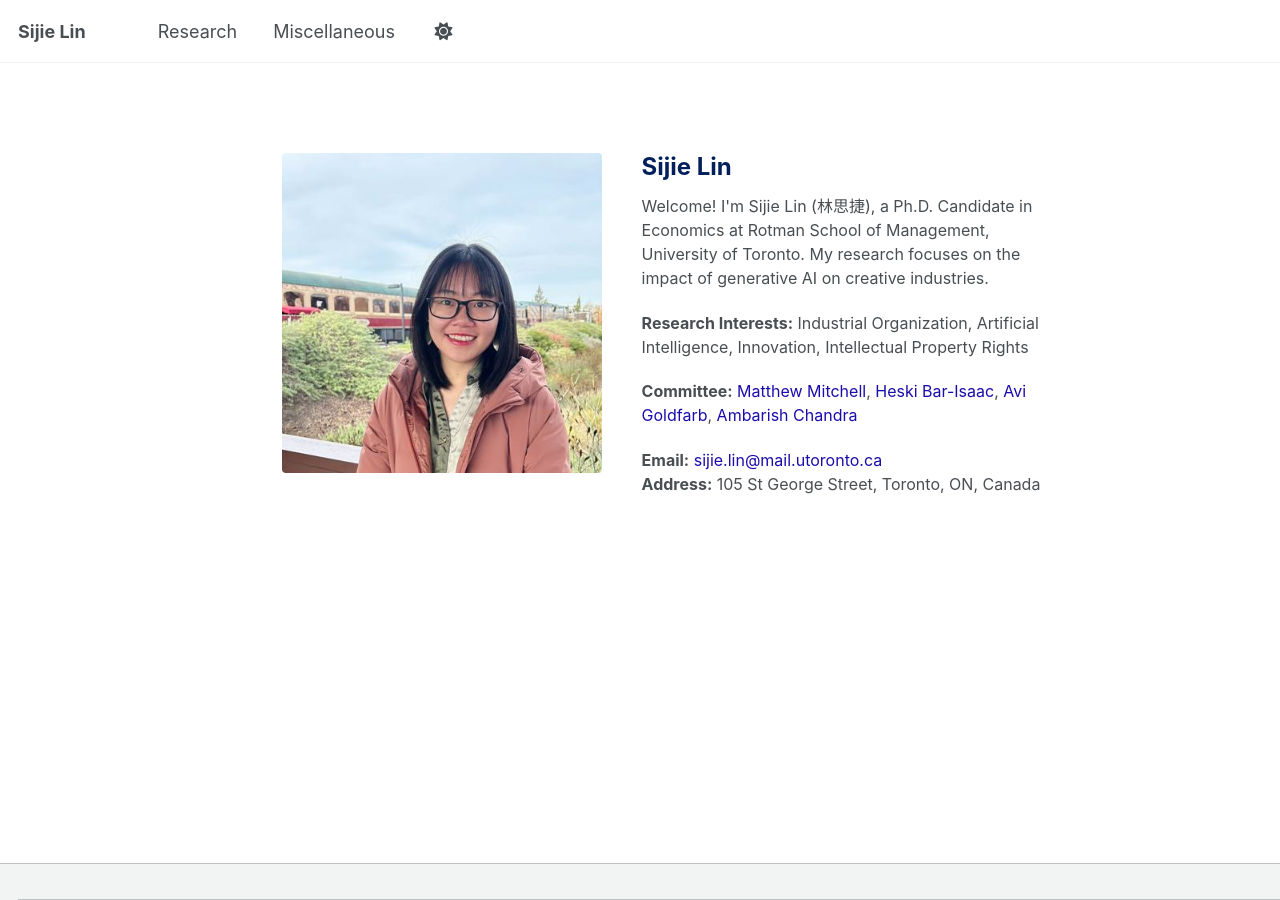
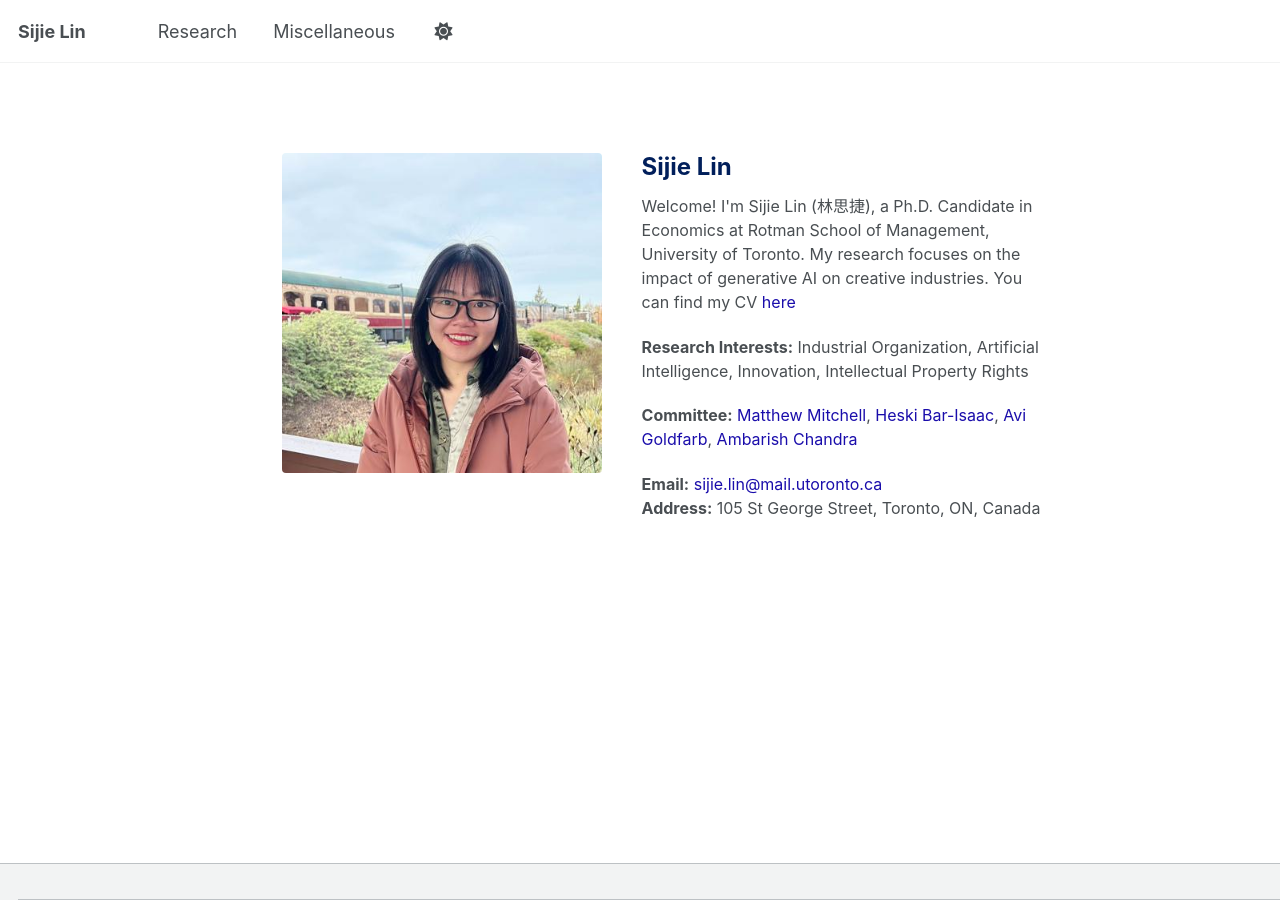
Before and after one commit to sijielin/sijielin.github.io, a Jekyll site: the page built from _pages/about.md, in a window 1280 px wide. Built offline with Jekyll 4.4.1, drawn with Linux system fonts in a browser that asks for light colours.

Commit message:
Update about.md

```diff
--- a/_pages/about.md
+++ b/_pages/about.md
@@ -91,7 +91,7 @@ keywords: ["Sijie Lin", "Economics PhD", "Generative AI", "Rotman", "Innovation"
 
   <div class="profile-text-block">
     <h1>Sijie Lin</h1>
-    <p>Welcome! I'm Sijie Lin (林思捷), a Ph.D. Candidate in Economics at Rotman School of Management, University of Toronto. My research focuses on the impact of generative AI on creative industries.</p>
+    <p>Welcome! I'm Sijie Lin (林思捷), a Ph.D. Candidate in Economics at Rotman School of Management, University of Toronto. My research focuses on the impact of generative AI on creative industries. You can find my CV <a href="https://www.sijielin.com/files/cv.pdf">here</a></p>
 
     <p><strong>Research Interests:</strong> Industrial Organization, Artificial Intelligence, Innovation, Intellectual Property Rights</p>
 
```
